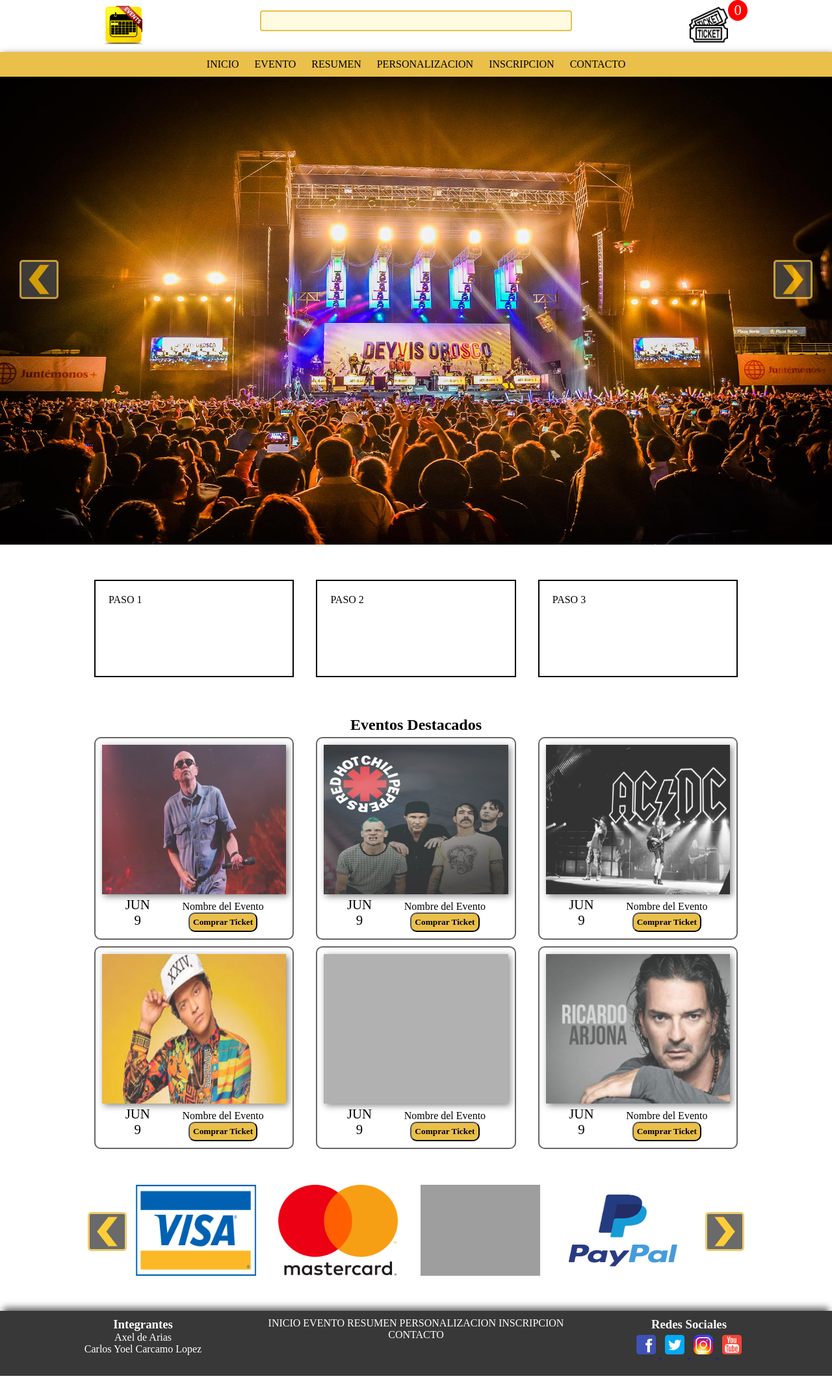
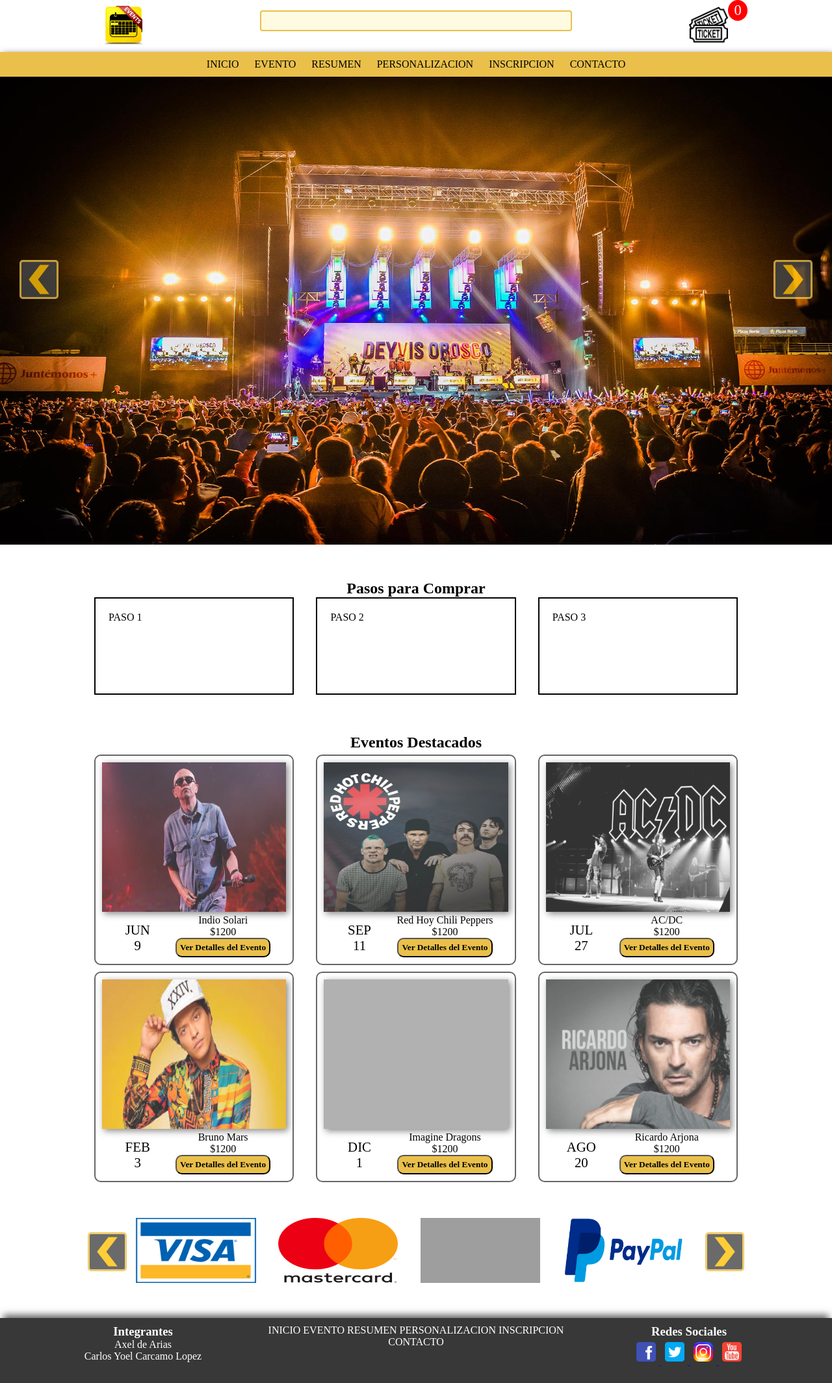
Before and after one commit to Chinooyoel/TP-ProgramacionWeb, a PHP site: page / in a window 1280 px wide. Shown: the whole page at 65% size. Run offline with PHP 8.4, Linux system fonts and the light colour scheme; grey boxes are pictures that could not be loaded.

Commit message:
Cambio de tamanio de medios de pago, agregue precios y cambia la info de los eventos

```diff
--- a/estilos/estilosindex.css
+++ b/estilos/estilosindex.css
@@ -97,14 +97,6 @@
     display: inline-block;  /*para que se ponga al lado con .date*/
 }
 
-.botom
-{
-    background: #eac04a;
-    padding: 5px;
-    border-radius: 10px;
-    font-weight: 900; /*pone la letra en negrita*/
-}
-
 /*------------------------Seccion medios de pagos--------------*/
 
 .seccion_medios_pago {
@@ -128,7 +120,7 @@
 
 .medios_pago img {
     width: 90%;
-    height: 140px;
+    height: 100px;
 }
 
 .iconos {
--- a/estilos/header-footer-fondo.css
+++ b/estilos/header-footer-fondo.css
@@ -146,3 +146,13 @@
     text-align: center;
     padding-top: 10px;
 }
+
+/* ----------------------clases generales------------------------------ */
+.botom
+{
+    background: #eac04a;
+    padding: 5px;
+    border-radius: 10px;
+    font-weight: 900; /*pone la letra en negrita*/
+    cursor:pointer;
+}
--- a/index.html
+++ b/index.html
@@ -44,6 +44,7 @@
     </section>
 
     <section class="seccion_pasos contenedor">
+        <h2>Pasos para Comprar</h2>
         <article>PASO 1</article>
         <article>PASO 2</article>
         <article>PASO 3</article>
@@ -57,8 +58,8 @@
                         JUN<br>9
                 </div>
                 <div class="detalle_evento">
-                    Nombre del Evento<br>
-                    <button class="botom">Comprar Ticket</button>
+                    Indio Solari<br>
+                    $1200<button class="botom">Ver Detalles del Evento</button>
                 </div>
             </figcaption>
         </figure>
@@ -66,11 +67,11 @@
             <img src="./imgs/rhcp.jpg">
             <figcaption>
                 <div class="date">
-                        JUN<br>9
+                        SEP<br>11
                 </div>
                 <div class="detalle_evento">
-                    Nombre del Evento<br>
-                    <button class="botom">Comprar Ticket</button>
+                    Red Hoy Chili Peppers<br>
+                    $1200<button class="botom">Ver Detalles del Evento</button>
                 </div>
             </figcaption>
         </figure>
@@ -78,11 +79,11 @@
             <img src="./imgs/acdc.jpg">
             <figcaption>
                 <div class="date">
-                        JUN<br>9
+                        JUL<br>27
                 </div>
                 <div class="detalle_evento">
-                    Nombre del Evento<br>
-                    <button class="botom">Comprar Ticket</button>
+                    AC/DC<br>
+                    $1200<button class="botom">Ver Detalles del Evento</button>
                 </div>
             </figcaption>
         </figure>
@@ -90,11 +91,11 @@
             <img src="./imgs/brunomars.jpg">
             <figcaption>
                 <div class="date">
-                        JUN<br>9
+                        FEB<br>3
                 </div>
                 <div class="detalle_evento">
-                    Nombre del Evento<br>
-                    <button class="botom">Comprar Ticket</button>
+                    Bruno Mars<br>
+                    $1200<button class="botom">Ver Detalles del Evento</button>
                 </div>
             </figcaption>
             </figure>
@@ -102,11 +103,11 @@
             <img src="./imgs/imaginedragons.jpg">
             <figcaption>
                 <div class="date">
-                        JUN<br>9
+                        DIC<br>1
                 </div>
                 <div class="detalle_evento">
-                    Nombre del Evento<br>
-                    <button class="botom">Comprar Ticket</button>
+                    Imagine Dragons<br>
+                    $1200<button class="botom">Ver Detalles del Evento</button>
                 </div>
             </figcaption>
         </figure>
@@ -114,11 +115,11 @@
             <img src="./imgs/arjona.jpg">
             <figcaption>
                 <div class="date">
-                        JUN<br>9
+                        AGO<br>20
                 </div>
                 <div class="detalle_evento">
-                    Nombre del Evento<br>
-                    <button class="botom">Comprar Ticket</button>
+                    Ricardo Arjona<br>
+                    $1200<button class="botom">Ver Detalles del Evento</button>
                 </div>
             </figcaption>
         </figure>
```
Also changed, not shown: estilos/carrito.png (deleted), imgs/paypal.png.
